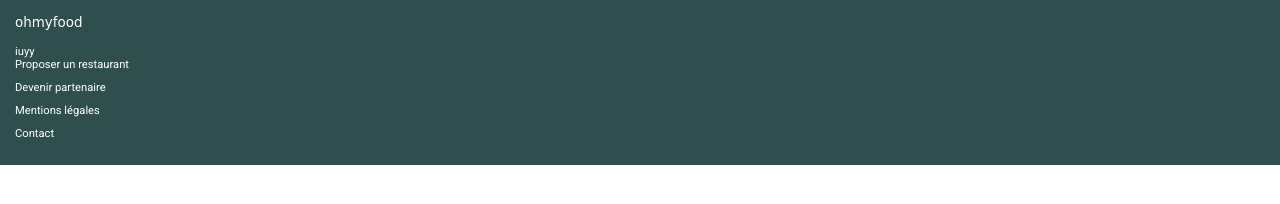
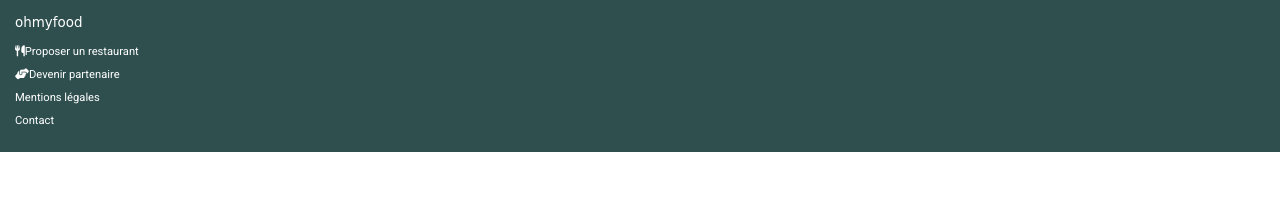
Before and after one commit to yannis-a/YannisARCORIO_3_11032021, a website: page index.html in a window 1280 px wide. Drawn offline with Linux system fonts and the light colour scheme; a web font is replaced by a local one.

Commit message:
add footer

```diff
--- a/index.html
+++ b/index.html
@@ -20,10 +20,10 @@
     <footer class="footer">
         <section>
             <h3 class="title footer__title">ohmyfood</h3>
-            <div>iuyy
-                <ul>
-                    <li>Proposer un restaurant</li>
-                    <li>Devenir partenaire</li>
+            <div>
+                <ul class="footer__list">
+                    <li><i class="fas fa-utensils"></i>Proposer un restaurant</li>
+                    <li><i class="fas fa-hands-helping"></i>Devenir partenaire</li>
                     <li>Mentions légales</li>
                     <li><a target="_top" href="mailto:test@test.com">Contact</a></li>
                 </ul>
--- a/sass/layout/_footer.scss
+++ b/sass/layout/_footer.scss
@@ -2,9 +2,16 @@
     background-color: darkslategrey;
     color: white;
     padding: 15px;
-    font-size:0.7em;
+    font-size: 0.7em;
 
     &__title {
         font-size: 1.2em;
     }
+
+    &__list {
+        i {
+            margin-right: 5px;
+            width: 15px;
+        }
+    }
 }
```
Also changed, not shown: public/img/icons/hands-helping-solid.svg (added), public/img/icons/utensils-solid.svg (added).
